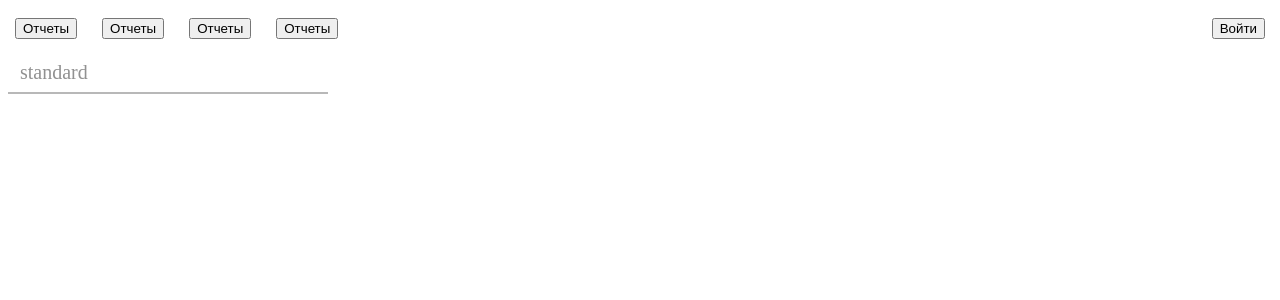
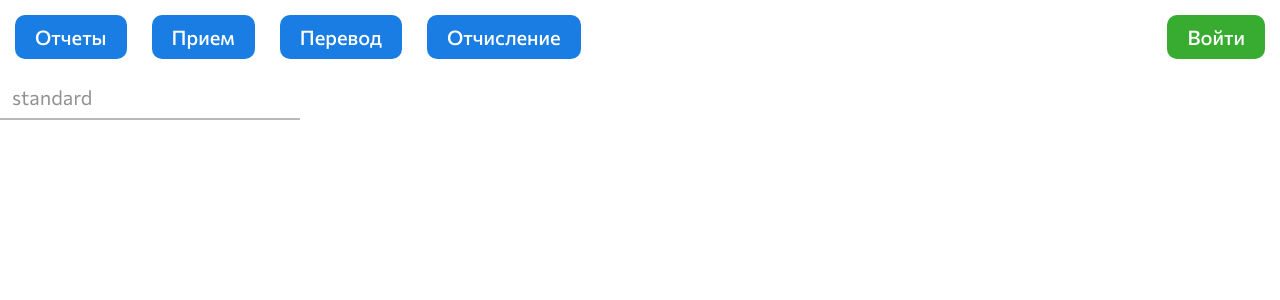
Before and after one commit to Yanarkaev/students-db, a React (Create React App) app: page / in a window 1280 px wide. Shown: the top 300 px of the page. Built offline with nearby package versions, Linux system fonts and the light colour scheme.

Commit message:
Добавил шрифт, доделал header

```diff
--- a/src/components/Header/Header.jsx
+++ b/src/components/Header/Header.jsx
@@ -1,18 +1,50 @@
 import React from "react";
+import { NavLink } from "react-router-dom";
+import { Button } from "../iu";
 import styles from "./Header.module.scss";
 
 export const Header = () => {
   return (
     <div className={styles.Header}>
       <div className={styles.nav}>
-        <button>Отчеты</button>
-        <button>Отчеты</button>
-        <button>Отчеты</button>
-        <button>Отчеты</button>
+        <NavLink
+          to="/reports"
+          end
+          className={({ isActive }) =>
+            `${styles.navLink} ${isActive ? styles.activeLink : ""}`
+          }
+        >
+          Отчеты
+        </NavLink>
+        <NavLink
+          to="/reception"
+          className={({ isActive }) =>
+            `${styles.navLink} ${isActive ? styles.activeLink : ""}`
+          }
+        >
+          Прием
+        </NavLink>
+
+        <NavLink
+          to="/transfer"
+          className={({ isActive }) =>
+            `${styles.navLink} ${isActive ? styles.activeLink : ""}`
+          }
+        >
+          Перевод
+        </NavLink>
+        <NavLink
+          to="/expulsion"
+          className={({ isActive }) =>
+            `${styles.navLink} ${isActive ? styles.activeLink : ""}`
+          }
+        >
+          Отчисление
+        </NavLink>
       </div>
 
       <div className={styles.auth}>
-        <button>Войти</button>
+        <Button variant="enter">Войти</Button>
       </div>
     </div>
   );
--- a/src/components/Header/Header.module.scss
+++ b/src/components/Header/Header.module.scss
@@ -4,14 +4,66 @@
   justify-content: space-between;
   max-width: 1250px;
   margin: 0 auto;
-  padding: 10px 0;
+  padding: 15px 0;
+
+  & * {
+    font-weight: 500;
+  }
 
   .nav {
     display: flex;
     align-items: center;
 
-    button:not(:last-of-type) {
+    .navLink {
+      border-radius: 10px;
+      color: #fff;
+      text-decoration: none;
+      padding: 10px 20px;
+      font-size: 20px;
+      background: #197de3;
+      cursor: pointer;
+      position: relative;
+      transition: 0.2s;
+      overflow: hidden;
+
+      &::before {
+        transition: 0.2s;
+        content: "";
+        display: block;
+        width: 100%;
+        height: 10px;
+        background-color: #0524428b;
+        position: absolute;
+        bottom: -10px;
+        left: 0;
+      }
+
+      &:hover:before {
+        bottom: 0;
+      }
+
+      &:hover {
+        background: #1568bd;
+      }
+    }
+
+    .navLink:not(:last-child) {
       margin-right: 25px;
+    }
+
+    .activeLink {
+      background-color: #1568bd;
+      &::before {
+        transition: 0.2s;
+        content: "";
+        display: block;
+        width: 100%;
+        height: 10px;
+        background-color: #0524428b;
+        position: absolute;
+        bottom: 0;
+        left: 0;
+      }
     }
   }
 }
--- a/src/components/iu/Button/Button.jsx
+++ b/src/components/iu/Button/Button.jsx
@@ -1,7 +1,11 @@
 import React from "react";
 import styles from "./Button.module.scss";
 
-export const Button = ({ className, variant, children }) => {
+export const Button = ({
+  className = "",
+  variant = "categories",
+  children,
+}) => {
   return (
     <button className={`${styles.Button} ${styles[variant]} ${className}`}>
       {children}
--- a/src/components/iu/Button/Button.module.scss
+++ b/src/components/iu/Button/Button.module.scss
@@ -1,29 +1,37 @@
 .Button {
   border: none;
   border-radius: 10px;
-  font-family: "Inter";
   color: #fff;
   cursor: pointer;
+  padding: 10px 20px;
+  font-size: 20px;
+//   font-weight: 800;
 }
 .categories {
   background: #197de3;
   cursor: pointer;
   position: relative;
-  transition: 0.2s linear;
-  &:hover {
-    background: #1568bd;
+  transition: 0.2s;
+  overflow: hidden;
+
   &::before {
+    transition: 0.2s;
     content: "";
     display: block;
     width: 100%;
     height: 10px;
     background-color: #0524428b;
     position: absolute;
+    bottom: -10px;
+    left: 0;
+  }
+
+  &:hover:before {
     bottom: 0;
-      left: 0;
-      border-bottom-left-radius: 10px;
-      border-bottom-right-radius: 10px;
   }
+
+  &:hover {
+    background: #1568bd;
   }
 }
 .exit {
--- a/src/global.css
+++ b/src/global.css
@@ -1,3 +1,5 @@
+@import url("https://fonts.googleapis.com/css2?family=Commissioner:wght@200;300;400;500;600;700;800&display=swap");
+
 body {
   margin: 0;
   padding: 0;
@@ -5,6 +7,7 @@ body {
 
 * {
   box-sizing: border-box;
+  font-family: "Commissioner", sans-serif;
 }
 
 h1,
--- a/src/index.js
+++ b/src/index.js
@@ -1,10 +1,14 @@
-import React from 'react';
-import ReactDOM from 'react-dom/client';
-import App from './App';
+import React from "react";
+import ReactDOM from "react-dom/client";
+import { BrowserRouter } from "react-router-dom";
+import App from "./App";
+import "./global.css"
 
 const root = ReactDOM.createRoot(document.getElementById("root"));
 root.render(
   <React.StrictMode>
-    <App />
+    <BrowserRouter>
+      <App />
+    </BrowserRouter>
   </React.StrictMode>
 );
```
Lines whose indentation alone changed are shown as unchanged.
